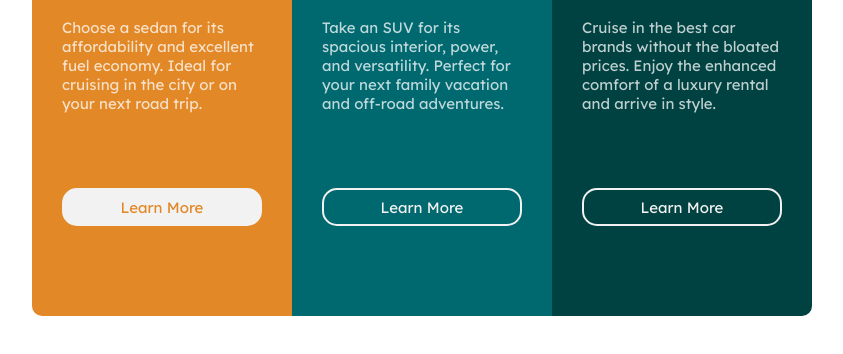
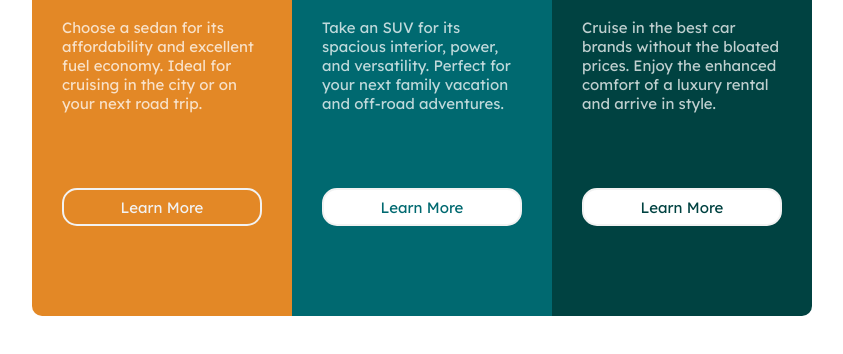
Before and after one commit to treyb87/3-column-preview-card, a plain HTML site: page index.html in a window 1280 px wide. In both pictures the pointer is over the link 388 px from the left and 529 px from the top of the page. Shown: the part 322-676 px from the top of the page, without its empty margins (226-1069 px from the left). Drawn offline with Linux system fonts and the light colour scheme.

Commit message:
reversed btn

```diff
--- a/style.css
+++ b/style.css
@@ -58,7 +58,7 @@ p{
     background-color: hsl(179, 100%, 13%);
 }
 a{
-    color: hsl(0, 0%, 95%);
+    background-color: white;
     padding: .5em 1em;
     border: 2px solid hsl(0, 0%, 95%);
     border-radius: 1em;
@@ -67,13 +67,19 @@ a{
     margin-top: 4em;
     margin-bottom: 0;
 }
+.sedan-btn{
+    color: hsl(31, 77%, 52%);
+}
+.suv-btn{
+    color: hsl(184, 100%, 22%);
+}
+.luxury-btn{
+    color: hsl(179, 100%, 13%);
+}
 
-.sedan-btn:hover {
-    background-color: hsl(0, 0%, 95%);
-    color:hsl(31, 77%, 52%)
-}
-a:hover .suv-btn{
-    background-color: hsl(0, 0%, 95%);
+a:hover {
+    color: hsl(0, 0%, 95%);
+    background-color: hsla(0, 0%, 95%, 0);
 }
 
 @media screen and (max-width: 450px) {
```
